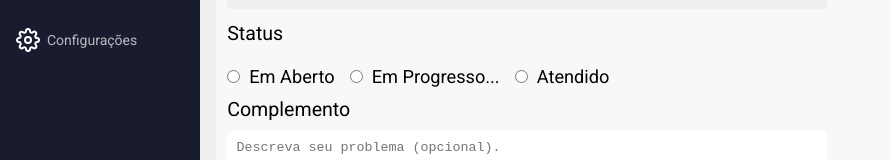
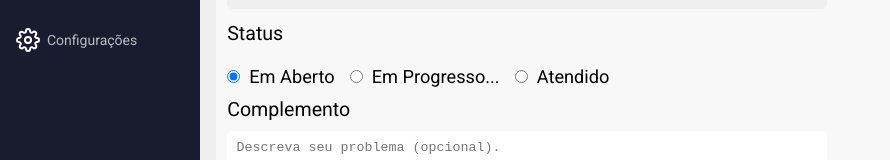
Before and after one commit to Devpe007/sistema-de-chamados, a React (Create React App) app: page /new in a window 1280 px wide. Shown: the part 250-410 px from the top of the page, without its empty margins (0-890 px from the left). Built offline with nearby package versions, Linux system fonts and the light colour scheme; no server answers; sample sign-in values are in the browser's storage.

Commit message:
create the functional part off the status and subject of the call

```diff
--- a/src/pages/NewCalled/index.js
+++ b/src/pages/NewCalled/index.js
@@ -1,4 +1,4 @@
-import React from "react";
+import React, { useState } from "react";
 
 import './styles.css';
 
@@ -7,10 +7,24 @@ import { FiPlusCircle } from 'react-icons/fi';
 import Header from '../../components/Header';
 import Title from '../../components/Title';
 
-function newCalled() {
+function New() {
+    const [subjectMatter, setSubjectMatter] = useState('Suporte');
+    const [status, setStatus] = useState('Aberto');
+    const [complement, setComplement] = useState('');
+
     function handleRegister(event) {
         event.preventDefault();
         alert('CLICOU');
+    };
+
+    // Chama quando troca o assunto;
+    function handleChangeSelect(event) {
+        setSubjectMatter(event.target.value);
+    };
+
+    // Chama quando troca o status;
+    function handleOptionChange(event) {
+        setStatus(event.target.value);
     };
 
     return (
@@ -32,7 +46,7 @@ function newCalled() {
                         </select>
 
                         <label>Assunto</label>
-                        <select>
+                        <select value={subjectMatter} onChange={handleChangeSelect} >
                             <option value="Suporte">Suporte</option>
                             <option value="Visita Tecnica">Visita Tecnica</option>
                             <option value="Financeiro">Financeiro</option>
@@ -44,6 +58,8 @@ function newCalled() {
                              type="radio"
                              name="radio"
                              value="Aberto"
+                             onChange={handleOptionChange}
+                             checked={ status === 'Aberto' }
                             />
 
                             <span>Em Aberto</span>
@@ -52,6 +68,8 @@ function newCalled() {
                              type="radio"
                              name="radio"
                              value="Progresso"
+                             onChange={handleOptionChange}
+                             checked={ status === 'Progresso' }
                             />
 
                             <span>Em Progresso...</span>
@@ -60,6 +78,8 @@ function newCalled() {
                              type="radio"
                              name="radio"
                              value="Atentido"
+                             onChange={handleOptionChange}
+                             checked={ status === 'Atentido' }
                             />
 
                             <span>Atendido</span>
@@ -69,6 +89,8 @@ function newCalled() {
                         <textarea
                          type="text"
                          placeholder="Descreva seu problema (opcional)."
+                         value={complement}
+                         onChange={(event) => setComplement(event.target.value)}
                         />
 
                         <button type="submit" >Registrar</button>
@@ -79,4 +101,4 @@ function newCalled() {
     );
 };
 
-export default newCalled;
+export default New;
--- a/src/routes/index.js
+++ b/src/routes/index.js
@@ -8,7 +8,7 @@ import SignUp from '../pages/SignUp';
 import Dashboard from '../pages/Dashboard';
 import Profile from '../pages/Profile';
 import Customers from '../pages/Customers';
-import newCalled from '../pages/NewCalled';
+import New from '../pages/NewCalled';
 
 export default function Routes(){
   return(
@@ -19,7 +19,7 @@ export default function Routes(){
       <Route exact path="/dashboard" component={Dashboard} isPrivate />
       <Route exact path="/profile" component={Profile} isPrivate />
       <Route exact path="/customers" component={Customers} isPrivate />
-      <Route exact path="/new" component={newCalled} isPrivate />
+      <Route exact path="/new" component={New} isPrivate />
     </Switch>
   )
 };
```
